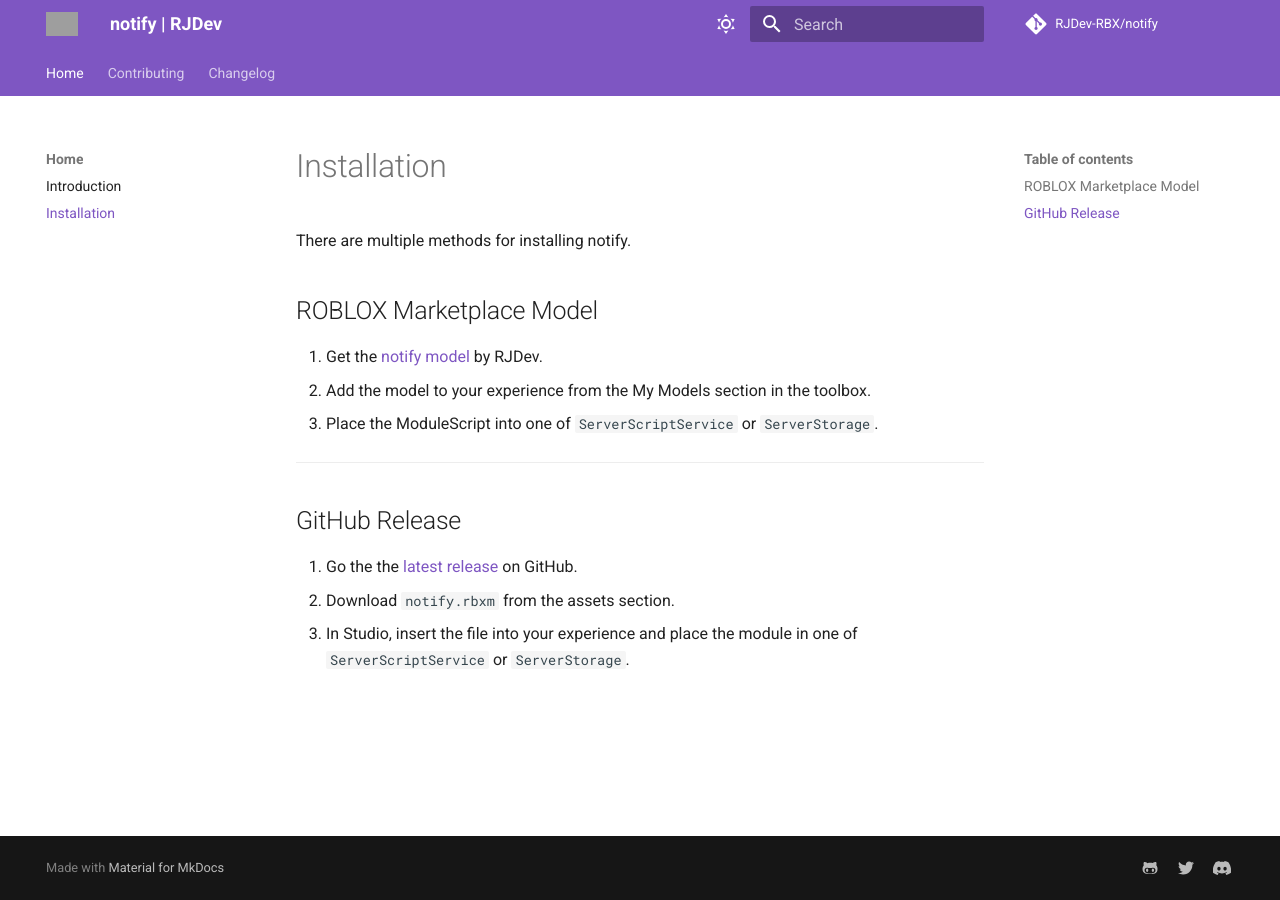
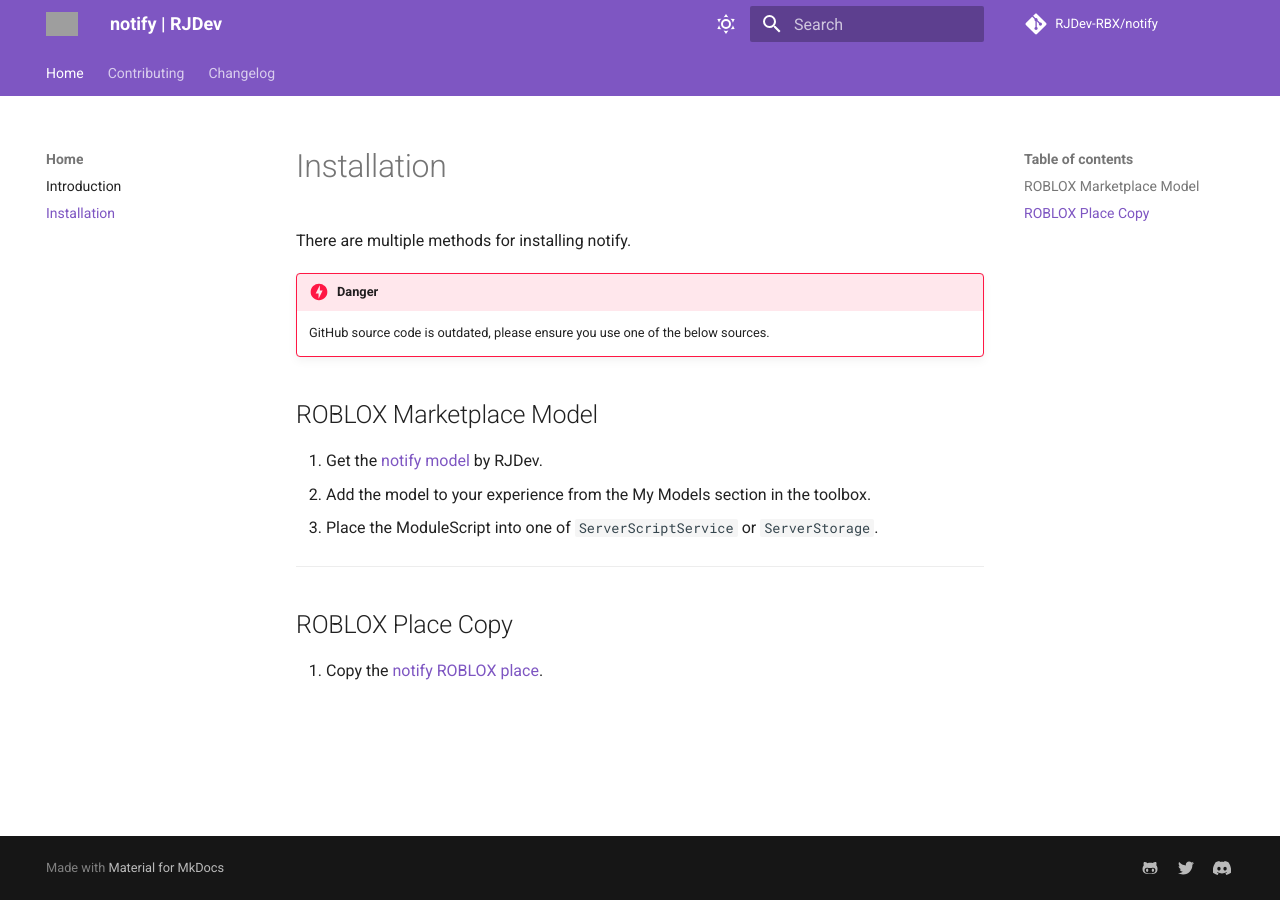
Before and after one commit to RJDev-RBX/notify, an MkDocs documentation site: the page built from docs/installation.md, in a window 1280 px wide. Built offline with MkDocs 1.6.1 and Material for MkDocs 9.7.7, drawn with Linux system fonts in a browser that asks for light colours; comment, search, counter and statistics services are not loaded; grey boxes are pictures that could not be loaded.

Commit message:
Update docs

```diff
--- a/docs/installation.md
+++ b/docs/installation.md
@@ -1,13 +1,14 @@
 There are multiple methods for installing notify.
 
+!!! danger
+    GitHub source code is outdated, please ensure you use one of the below sources.
+
 ## ROBLOX Marketplace Model
-1. Get the [notify model](https://www.roblox.com/library/9516265838/notify) by RJDev.
+1. Get the [notify model](https://www.roblox.com/library/9516073044/notify) by RJDev.
 2. Add the model to your experience from the My Models section in the toolbox.
 3. Place the ModuleScript into one of `ServerScriptService` or `ServerStorage`.
 
 ---
 
-## GitHub Release
-1. Go the the [latest release](https://github.com/rjdev-rbx/notify/releases/latest) on GitHub.
-2. Download `notify.rbxm` from the assets section.
-3. In Studio, insert the file into your experience and place the module in one of `ServerScriptService` or `ServerStorage`.
+## ROBLOX Place Copy
+1. Copy the [notify ROBLOX place](https://www.roblox.com/games/9511781337/notify).
```
Also changed, not shown: README.md (+2 -0 lines).
